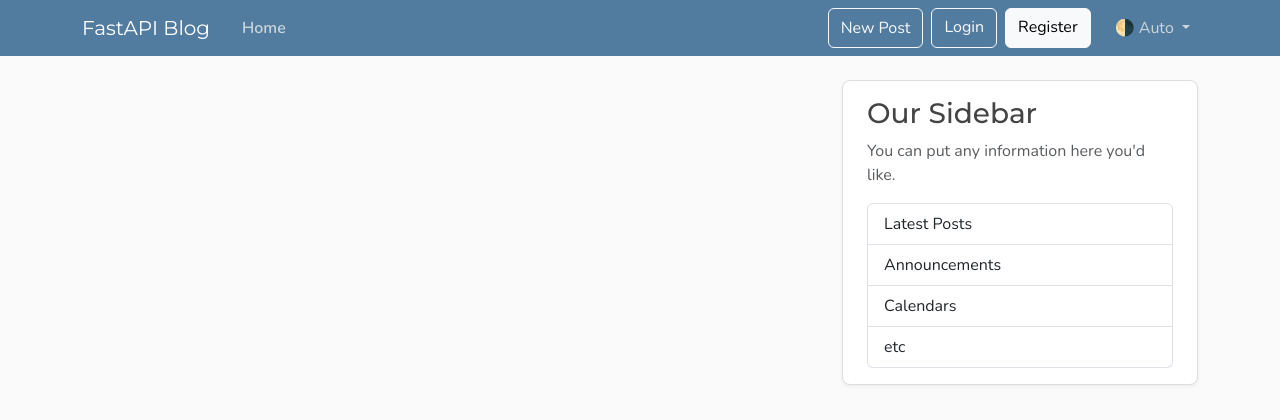
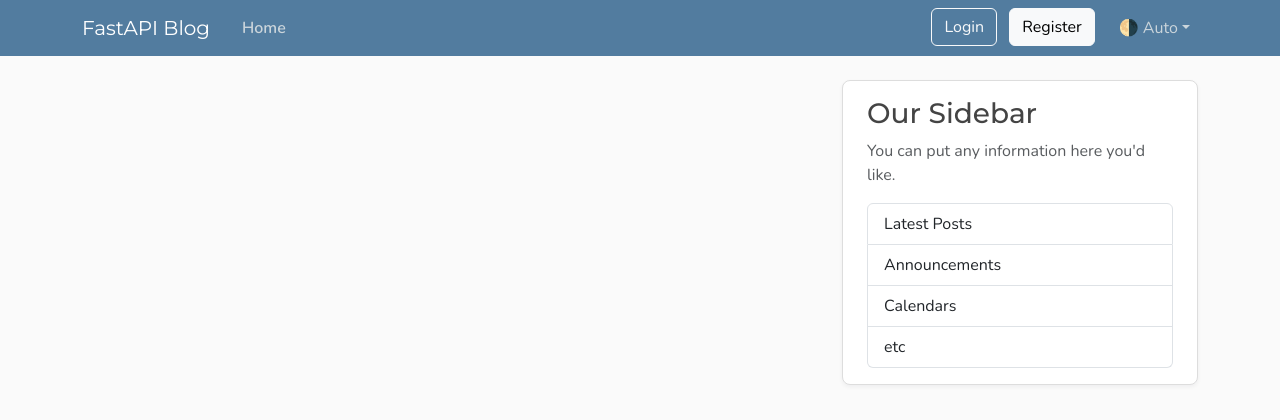
Before and after one commit to Purvajain224/Learning-Fast, a FastAPI app: page / in a window 1280 px wide. Shown: the top 420 px of the page. Run offline with FastAPI, Linux system fonts and the light colour scheme; data that the repository does not hold is empty; parts of the project's set-up code (start-up, migrations or seed data) failed here and were passed over.

Commit message:
10th completed

```diff
--- a/templates/layout.html
+++ b/templates/layout.html
@@ -1,8 +1,8 @@
 <!DOCTYPE html>
 <html lang="en">
   <head>
-    <meta charset="utf-8">
-    <meta name="viewport" content="width=device-width, initial-scale=1">
+    <meta charset="utf-8" />
+    <meta name="viewport" content="width=device-width, initial-scale=1" />
 
     <!-- Site Info -->
     {% if title %}
@@ -10,106 +10,77 @@
     {% else %}
       <title>FastAPI Blog</title>
     {% endif %}
-    <meta name="description" content="FastAPI Tutorial">
-    <meta name="author" content="Corey Schafer">
+    <meta name="description" content="FastAPI Tutorial" />
+    <meta name="author" content="Corey Schafer" />
 
     <!-- Open Graph Tags: The title of the page for social media sharing. It can match the title tag or be more descriptive. -->
-    <meta property="og:title" content="FastAPI Blog">
+    <meta property="og:title" content="FastAPI Blog" />
 
     <!-- Open Graph Tags: Typically set to "website" for static sites or "article" for content-heavy pages. -->
-    <meta property="og:type" content="website">
+    <meta property="og:type" content="website" />
 
     <!-- Open Graph Tags: The URL of the page, used to ensure link previews resolve to the correct page. -->
-    <meta property="og:url" content="">
+    <meta property="og:url" content="" />
 
     <!-- Open Graph Tags: URL of an image that represents the page. Useful for link previews. -->
-    <meta property="og:image" content="">
+    <meta property="og:image" content="" />
 
     <!-- Open Graph Tags: Provides an alternative text for the image to improve accessibility. -->
-    <meta property="og:image:alt" content="">
+    <meta property="og:image:alt" content="" />
 
     <!-- Preconnect for Google Fonts -->
-    <link rel="preconnect" href="https://fonts.googleapis.com">
-    <link rel="preconnect" href="https://fonts.gstatic.com" crossorigin>
+    <link rel="preconnect" href="https://fonts.googleapis.com" />
+    <link rel="preconnect" href="https://fonts.gstatic.com" crossorigin />
 
     <!-- Custom Font -->
-    <link href="https://fonts.googleapis.com/css2?family=Montserrat:ital,wght@0,100..900;1,100..900&family=Nunito:ital,wght@0,200..1000;1,200..1000&display=swap"
-          rel="stylesheet">
+    <link href="https://fonts.googleapis.com/css2?family=Montserrat:ital,wght@0,100..900;1,100..900&family=Nunito:ital,wght@0,200..1000;1,200..1000&display=swap" rel="stylesheet" />
 
     <!-- Bootstrap CSS -->
-    <link href="https://cdn.jsdelivr.net/npm/bootstrap@5.3.8/dist/css/bootstrap.min.css"
-          rel="stylesheet"
-          integrity="sha384-sRIl4kxILFvY47J16cr9ZwB07vP4J8+LH7qKQnuqkuIAvNWLzeN8tE5YBujZqJLB"
-          crossorigin="anonymous">
+    <link href="https://cdn.jsdelivr.net/npm/bootstrap@5.3.8/dist/css/bootstrap.min.css" rel="stylesheet" integrity="sha384-sRIl4kxILFvY47J16cr9ZwB07vP4J8+LH7qKQnuqkuIAvNWLzeN8tE5YBujZqJLB" crossorigin="anonymous" />
 
     <!-- Stylesheet -->
-    <link rel="stylesheet"
-          type="text/css"
-          href="{{ url_for("static", path='css/main.css') }}">
+    <link rel="stylesheet" type="text/css" href="{{ url_for('static', path='css/main.css') }}" />
 
     <!-- Set a theme color that matches your website's primary color -->
-    <meta name="theme-color" content="#527c9f">
+    <meta name="theme-color" content="#527c9f" />
 
     <!-- Favicon for all browsers -->
-    <link rel="icon"
-          href="{{ url_for('static', path='icons/favicon.ico') }}"
-          sizes="any">
-    <link rel="icon"
-          href="{{ url_for('static', path='icons/icon.svg') }}"
-          type="image/svg+xml">
+    <link rel="icon" href="{{ url_for('static', path='icons/favicon.ico') }}" sizes="any" />
+    <link rel="icon" href="{{ url_for('static', path='icons/icon.svg') }}" type="image/svg+xml" />
 
     <!-- Apple touch icon for iOS devices -->
-    <link rel="apple-touch-icon"
-          sizes="180x180"
-          href="{{ url_for('static', path='icons/icon.png') }}">
+    <link rel="apple-touch-icon" sizes="180x180" href="{{ url_for('static', path='icons/icon.png') }}" />
     <!-- Web app manifest for Progressive Web Apps -->
-    <link rel="manifest"
-          href="{{ url_for('static', path='site.webmanifest') }}">
+    <link rel="manifest" href="{{ url_for('static', path='site.webmanifest') }}" />
 
     <!-- Content Security Policy: Uncomment to enhance security by restricting where content can be loaded from (useful for preventing certain attacks like XSS). Update if adding external sources (e.g., Google Fonts, Bootstrap CDN, analytics, etc). -->
     <!-- <meta http-equiv="Content-Security-Policy" content=" default-src 'self'; script-src 'self' code.jquery.com; style-src 'self' fonts.googleapis.com; font-src fonts.gstatic.com; img-src 'self' images.examplecdn.com; "> -->
   </head>
   <body class="d-flex flex-column min-vh-100">
     <header class="site-header">
-      <nav class="navbar navbar-expand-md bg-steel fixed-top"
-           data-bs-theme="dark">
+      <nav class="navbar navbar-expand-md bg-steel fixed-top" data-bs-theme="dark">
         <div class="container">
-          <a class="navbar-brand me-4" href="{{ url_for("home") }}">FastAPI Blog</a>
-          <button class="navbar-toggler"
-                  type="button"
-                  data-bs-toggle="collapse"
-                  data-bs-target="#navbarToggle"
-                  aria-controls="navbarToggle"
-                  aria-expanded="false"
-                  aria-label="Toggle navigation">
-            <span class="navbar-toggler-icon"></span>
-          </button>
+          <a class="navbar-brand me-4" href="{{ url_for('home') }}">FastAPI Blog</a>
+          <button class="navbar-toggler" type="button" data-bs-toggle="collapse" data-bs-target="#navbarToggle" aria-controls="navbarToggle" aria-expanded="false" aria-label="Toggle navigation"><span class="navbar-toggler-icon"></span></button>
           <div class="collapse navbar-collapse" id="navbarToggle">
             <div class="navbar-nav me-auto">
-              <a class="nav-link active"
-                 aria-current="page"
-                 href="{{ url_for("home") }}">Home</a>
+              <a class="nav-link active" aria-current="page" href="{{ url_for('home') }}">Home</a>
             </div>
             <!-- Navbar Right Side -->
             <div class="navbar-nav">
-              <!--## New Post Modal for layout.html-->
-              <!-- NOTE: Once auth is set up, this button will only be visible when logged in -->
-              <button class="btn btn-outline-light mb-2 mb-md-0 me-md-2"
-                type="button"
-                data-bs-toggle="modal"
-                data-bs-target="#createPostModal">New Post</button>
-              <!-- NOTE: Once auth is set up, this button will only be visible when logged in -->
-              <a class="btn btn-outline-light mb-2 mb-md-0 me-md-2" href="#">Login</a>
-              <a class="btn btn-light mb-2 mb-md-0 me-md-3" href="#">Register</a>
+              <!-- Shown when logged in (hidden by default, shown via JS) -->
+              <div id="loggedInNav" class="d-none">
+                <button class="btn btn-outline-light mb-2 mb-md-0 me-md-2" type="button" data-bs-toggle="modal" data-bs-target="#createPostModal">New Post</button>
+                <span id="usernameDisplay" class="navbar-text me-md-2"></span>
+                <button class="btn btn-outline-light mb-2 mb-md-0 me-md-3" type="button" id="logoutBtn">Logout</button>
+              </div>
+              <!-- Shown when logged out -->
+              <div id="loggedOutNav">
+                <a class="btn btn-outline-light mb-2 mb-md-0 me-md-2" href="{{ url_for('login_page') }}">Login</a>
+                <a class="btn btn-light mb-2 mb-md-0 me-md-3" href="{{ url_for('register_page') }}">Register</a>
+              </div>
               <div class="nav-item dropdown">
-                <a class="nav-link dropdown-toggle"
-                   href="#"
-                   role="button"
-                   id="bd-theme"
-                   data-bs-toggle="dropdown"
-                   aria-expanded="false">
-                  <span id="bd-theme-text">🌗 Auto</span>
-                </a>
+                <a class="nav-link dropdown-toggle" href="#" role="button" id="bd-theme" data-bs-toggle="dropdown" aria-expanded="false"><span id="bd-theme-text">🌗 Auto</span></a>
                 <ul class="dropdown-menu dropdown-menu-end" aria-labelledby="bd-theme">
                   <li>
                     <button class="dropdown-item" type="button" data-bs-theme-value="light">🌝 Light</button>
@@ -132,7 +103,8 @@
       <div class="row">
         <div class="col-md-8">
           {% block content %}
-          {% endblock content %}
+
+          {% endblock %}
         </div>
         <aside class="col-md-4">
           <div class="content-section py-3 px-4 mb-4">
@@ -156,27 +128,20 @@
         </p>
       </div>
     </footer>
-    <!--## Create Post Modal-->
+    <!-- ## Create Post Modal -->
     <!-- Create Post Modal -->
-<div class="modal fade"
-        id="createPostModal"
-        tabindex="-1"
-        aria-labelledby="createPostModalLabel"
-        aria-hidden="true">
+    <div class="modal fade" id="createPostModal" tabindex="-1" aria-labelledby="createPostModalLabel" aria-hidden="true">
       <div class="modal-dialog">
         <div class="modal-content">
           <div class="modal-header">
             <h5 class="modal-title" id="createPostModalLabel">New Post</h5>
-        <button type="button"
-                class="btn-close"
-                data-bs-dismiss="modal"
-                aria-label="Close"></button>
+            <button type="button" class="btn-close" data-bs-dismiss="modal" aria-label="Close"></button>
           </div>
           <form id="createPostForm">
             <div class="modal-body">
               <div class="mb-3">
                 <label for="title" class="form-label">Title</label>
-            <input type="text" class="form-control" id="title" name="title" required>
+                <input type="text" class="form-control" id="title" name="title" required />
               </div>
               <div class="mb-3">
                 <label for="content" class="form-label">Content</label>
@@ -184,9 +149,7 @@
               </div>
             </div>
             <div class="modal-footer">
-            <button type="button"
-                    class="btn btn-outline-secondary"
-                    data-bs-dismiss="modal">Cancel</button>
+              <button type="button" class="btn btn-outline-secondary" data-bs-dismiss="modal">Cancel</button>
               <button type="submit" class="btn btn-primary">Post</button>
             </div>
           </form>
@@ -194,19 +157,12 @@
       </div>
     </div>
     <!-- Success Modal -->
-<div class="modal fade"
-        id="successModal"
-        tabindex="-1"
-        aria-labelledby="successModalLabel"
-        aria-hidden="true">
+    <div class="modal fade" id="successModal" tabindex="-1" aria-labelledby="successModalLabel" aria-hidden="true">
       <div class="modal-dialog">
         <div class="modal-content">
           <div class="modal-header bg-success text-white">
             <h5 class="modal-title" id="successModalLabel">Success</h5>
-        <button type="button"
-                class="btn-close btn-close-white"
-                data-bs-dismiss="modal"
-                aria-label="Close"></button>
+            <button type="button" class="btn-close btn-close-white" data-bs-dismiss="modal" aria-label="Close"></button>
           </div>
           <div class="modal-body">
             <p id="successMessage" class="fs-5"></p>
@@ -219,19 +175,12 @@
     </div>
 
     <!-- Error Modal -->
-<div class="modal fade"
-        id="errorModal"
-        tabindex="-1"
-        aria-labelledby="errorModalLabel"
-        aria-hidden="true">
+    <div class="modal fade" id="errorModal" tabindex="-1" aria-labelledby="errorModalLabel" aria-hidden="true">
       <div class="modal-dialog">
         <div class="modal-content">
           <div class="modal-header bg-danger text-white">
             <h5 class="modal-title" id="errorModalLabel">Error</h5>
-        <button type="button"
-                class="btn-close btn-close-white"
-                data-bs-dismiss="modal"
-                aria-label="Close"></button>
+            <button type="button" class="btn-close btn-close-white" data-bs-dismiss="modal" aria-label="Close"></button>
           </div>
           <div class="modal-body">
             <p id="errorMessage" class="fs-5"></p>
@@ -244,106 +193,123 @@
     </div>
 
     <!-- Set the current year in the footer -->
-    <script>document.getElementById('year').textContent = new Date().getFullYear();</script>
+    <script>
+      document.getElementById('year').textContent = new Date().getFullYear()
+    </script>
 
     <!-- Bootstrap Bundle with Popper -->
-    <script src="https://cdn.jsdelivr.net/npm/bootstrap@5.3.8/dist/js/bootstrap.bundle.min.js"
-            integrity="sha384-FKyoEForCGlyvwx9Hj09JcYn3nv7wiPVlz7YYwJrWVcXK/BmnVDxM+D2scQbITxI"
-            crossorigin="anonymous"></script>
+    <script src="https://cdn.jsdelivr.net/npm/bootstrap@5.3.8/dist/js/bootstrap.bundle.min.js" integrity="sha384-FKyoEForCGlyvwx9Hj09JcYn3nv7wiPVlz7YYwJrWVcXK/BmnVDxM+D2scQbITxI" crossorigin="anonymous"></script>
 
     <!-- Dark Mode Toggle -->
     <script>
       const setTheme = (theme) => {
         if (theme === 'auto') {
-          document.documentElement.setAttribute('data-bs-theme',
-            window.matchMedia('(prefers-color-scheme: dark)').matches ? 'dark' : 'light');
+          document.documentElement.setAttribute('data-bs-theme', window.matchMedia('(prefers-color-scheme: dark)').matches ? 'dark' : 'light')
         } else {
-          document.documentElement.setAttribute('data-bs-theme', theme);
+          document.documentElement.setAttribute('data-bs-theme', theme)
         }
-        localStorage.setItem('theme', theme);
+        localStorage.setItem('theme', theme)
 
         // Update button text
-        const themeText = { light: '🌝 Light', dark: '🌚 Dark', auto: '🌗 Auto' };
-        document.getElementById('bd-theme-text').textContent = themeText[theme];
-      };
+        const themeText = { light: '🌝 Light', dark: '🌚 Dark', auto: '🌗 Auto' }
+        document.getElementById('bd-theme-text').textContent = themeText[theme]
+      }
 
       // Set theme on click
-      document.querySelectorAll('[data-bs-theme-value]').forEach(button => {
-        button.addEventListener('click', () => setTheme(button.getAttribute('data-bs-theme-value')));
-      });
+      document.querySelectorAll('[data-bs-theme-value]').forEach((button) => {
+        button.addEventListener('click', () => setTheme(button.getAttribute('data-bs-theme-value')))
+      })
 
       // Initialize
-      setTheme(localStorage.getItem('theme') || 'auto');
+      setTheme(localStorage.getItem('theme') || 'auto')
+    </script>
+
+    <!-- Auth State Management -->
+    <script type="module">
+      import { getCurrentUser, logout } from '/static/js/auth.js'
+
+      // Update navbar based on auth state
+      async function updateAuthUI() {
+        const user = await getCurrentUser()
+        const loggedInNav = document.getElementById('loggedInNav')
+        const loggedOutNav = document.getElementById('loggedOutNav')
+        if (user) {
+          loggedInNav.classList.remove('d-none')
+          loggedInNav.classList.add('d-flex')
+          loggedOutNav.classList.add('d-none')
+          document.getElementById('usernameDisplay').textContent = user.email
+        } else {
+          loggedInNav.classList.add('d-none')
+          loggedInNav.classList.remove('d-flex')
+          loggedOutNav.classList.remove('d-none')
+        }
+      }
+      // Logout handler
+      document.getElementById('logoutBtn').addEventListener('click', logout)
+      // Update UI on page load
+      updateAuthUI()
     </script>
     <!-- Create Post Form Handler -->
     <script type="module">
-    import {
-    getErrorMessage,
-    hideModal,
-    showModal,
-    } from "/static/js/utils.js";
+      import { getErrorMessage, hideModal, showModal } from '/static/js/utils.js'
 
-    const createForm = document.getElementById("createPostForm");
+      const createForm = document.getElementById('createPostForm')
 
-    createForm.addEventListener("submit", async (event) => {
+      createForm.addEventListener('submit', async (event) => {
         // Stop default form submission - we'll handle it with JavaScript
-    event.preventDefault();
+        event.preventDefault()
 
         // Gather form values into a plain object {title: "...", content: "..."}
-    const formData = new FormData(createForm);
-    const postData = Object.fromEntries(formData.entries());
+        const formData = new FormData(createForm)
+        const postData = Object.fromEntries(formData.entries())
 
         // TEMPORARY - hardcoded until authorization (Tutorial 11)
-    postData.user_id = 1;
+        postData.user_id = 1
 
         try {
           // POST to our API as JSON
-        const response = await fetch("/api/posts", {
-        method: "POST",
+          const response = await fetch('/api/posts', {
+            method: 'POST',
             headers: {
-            "Content-Type": "application/json",
+              'Content-Type': 'application/json'
             },
-        body: JSON.stringify(postData),
-        });
+            body: JSON.stringify(postData)
+          })
 
           if (response.ok) {
-        const data = await response.json();
-        document.getElementById("successMessage").textContent =
-            `Post "${data.title}" created successfully!`;
+            const data = await response.json()
+            document.getElementById('successMessage').textContent = `Post "${data.title}" created successfully!`
 
-        hideModal("createPostModal");
-        showModal("successModal");
+            hideModal('createPostModal')
+            showModal('successModal')
 
             // Clear form
-        createForm.reset();
+            createForm.reset()
 
             // Reload page after modal is hidden to show new post
-        document
-            .getElementById("successModal")
-            .addEventListener(
-            "hidden.bs.modal",
+            document.getElementById('successModal').addEventListener(
+              'hidden.bs.modal',
               () => {
-                window.location.reload();
+                window.location.reload()
               },
-            { once: true },
-            );
+              { once: true }
+            )
           } else {
-        const error = await response.json();
-        document.getElementById("errorMessage").textContent =
-            getErrorMessage(error);
+            const error = await response.json()
+            document.getElementById('errorMessage').textContent = getErrorMessage(error)
 
-        hideModal("createPostModal");
-        showModal("errorModal");
+            hideModal('createPostModal')
+            showModal('errorModal')
           }
         } catch (error) {
-        document.getElementById("errorMessage").textContent =
-        "Network error. Please check your connection and try again.";
-        showModal("errorModal");
+          document.getElementById('errorMessage').textContent = 'Network error. Please check your connection and try again.'
+          showModal('errorModal')
         }
-    });
+      })
     </script>
 
     {% block scripts %}
-{% endblock scripts %}
+
+    {% endblock %}
   </body>
 </html>
```
Also changed, not shown: blog.db. Lines whose indentation alone changed are shown as unchanged.
